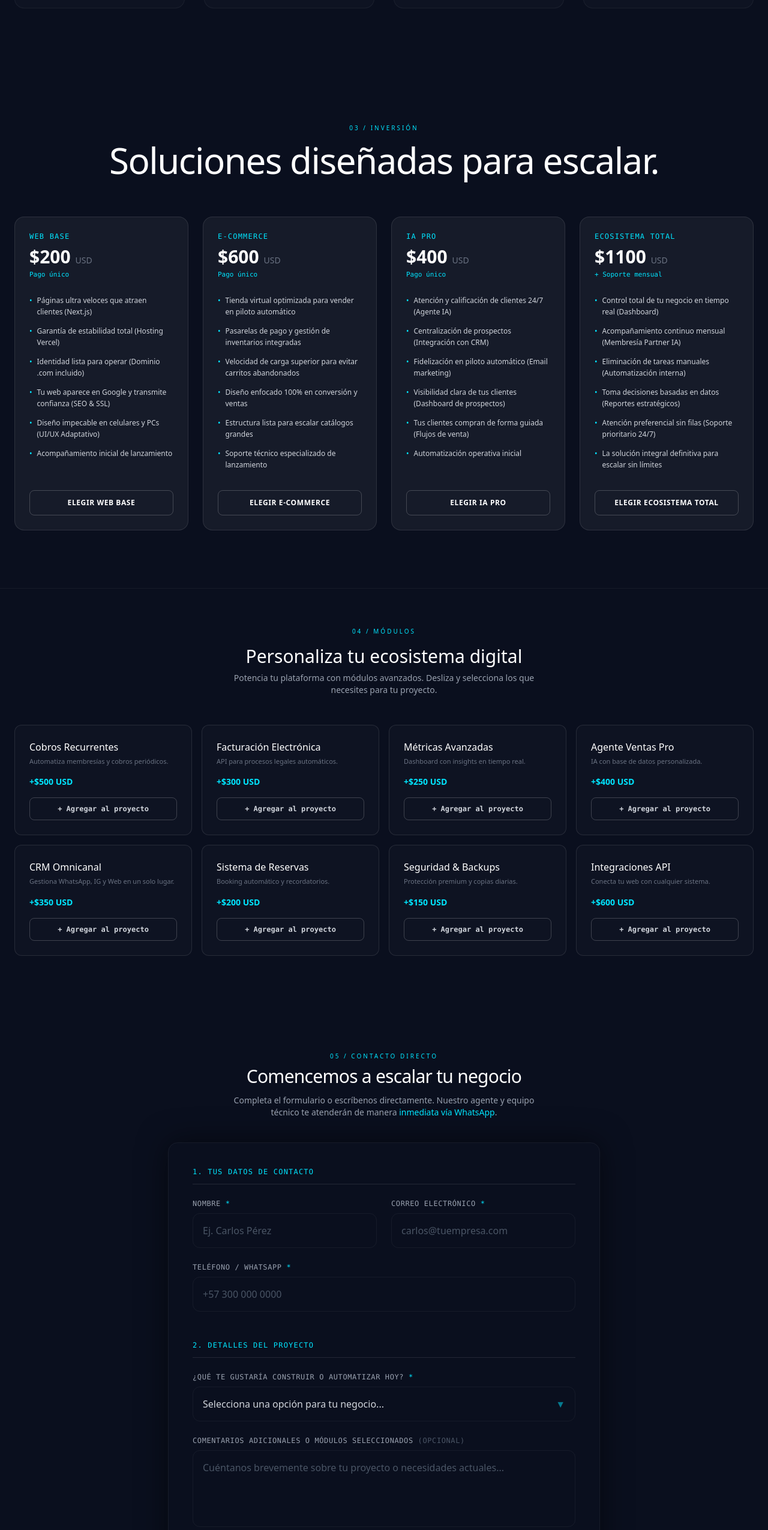
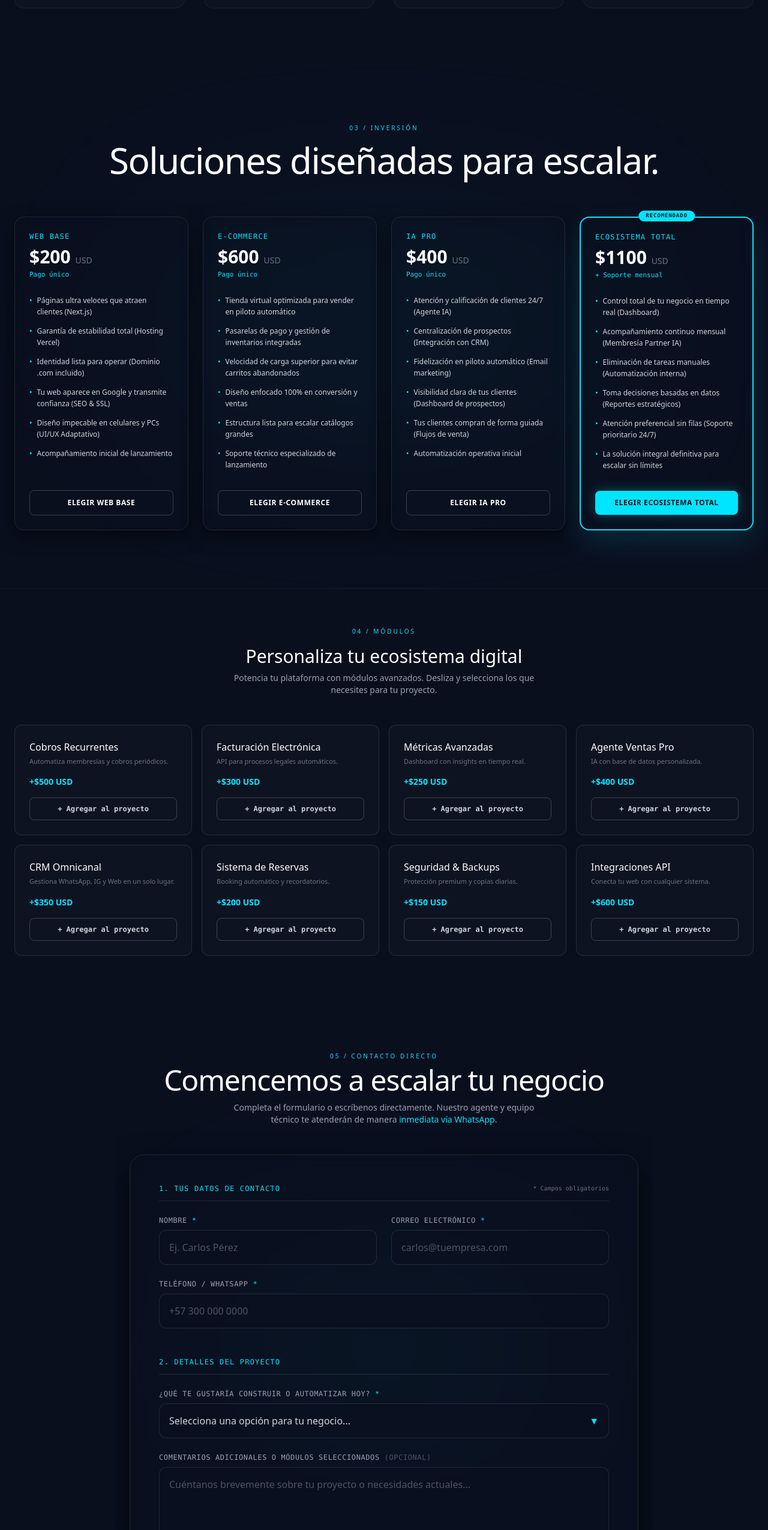
Before and after one commit to AlejoLamg/Sincria-, a Next.js app: page / in a window 1280 px wide. Shown: the part 2276-4826 px from the top of the page at 60% size. Built offline with nearby package versions, Linux system fonts and the light colour scheme.

Commit message:
efecto blur

```diff
--- a/components/layouts/ContactForm.tsx
+++ b/components/layouts/ContactForm.tsx
@@ -2,6 +2,7 @@
 import { useState, useEffect } from "react";
 import { supabase } from "@/lib/supabase";
 import { toast } from "sonner";
+import { motion } from "framer-motion";
 
 export default function ContactForm() {
   const [isOpen, setIsOpen] = useState(false);
@@ -82,27 +83,44 @@ export default function ContactForm() {
   };
 
   return (
-    <section id="contacto" className="max-w-3xl mx-auto px-6 py-24" aria-labelledby="form-heading">
+    <section id="contacto" className="max-w-4xl mx-auto px-6 py-24 relative overflow-hidden" aria-labelledby="form-heading">
+
+      {/* Halo de luz difuminada de fondo para dar profundidad (Blur) */}
+      <div className="absolute top-1/2 left-1/2 -translate-x-1/2 -translate-y-1/2 w-[600px] h-[300px] bg-brand-cyan/5 blur-[150px] pointer-events-none rounded-full" />
 
       {/* SEÑAL DE CONFIANZA Y TIEMPO DE RESPUESTA */}
-      <div className="text-center mb-10">
+      <motion.div
+        initial={{ opacity: 0, y: 20 }}
+        whileInView={{ opacity: 1, y: 0 }}
+        transition={{ duration: 0.8 }}
+        viewport={{ once: true }}
+        className="text-center mb-12 relative z-10"
+      >
         <span className="text-[10px] tracking-[0.3em] text-brand-cyan uppercase mb-2 block">05 / Contacto Directo</span>
-        <h2 id="form-heading" className="text-3xl font-light text-white tracking-tight mb-3">
+        <h2 id="form-heading" className="text-3xl md:text-5xl font-light text-white tracking-tight mb-3">
           Comencemos a escalar tu negocio
         </h2>
         <p className="text-gray-400 text-sm max-w-lg mx-auto">
           Completa el formulario o escríbenos directamente. Nuestro agente y equipo técnico te atenderán de manera <span className="text-brand-cyan font-medium">inmediata vía WhatsApp</span>.
         </p>
-      </div>
+      </motion.div>
 
-      <form className="space-y-8 bg-brand-background p-8 md:p-10 rounded-2xl border border-white/5 shadow-[0_0_50px_rgba(0,0,0,0.5)]" onSubmit={handleSubmit}>
+      <motion.form
+        initial={{ opacity: 0, y: 30 }}
+        whileInView={{ opacity: 1, y: 0 }}
+        transition={{ duration: 0.8, delay: 0.2 }}
+        viewport={{ once: true }}
+        className="space-y-8 bg-brand-surface/40 backdrop-blur-md p-8 md:p-12 rounded-3xl border border-white/10 shadow-[0_20px_50px_rgba(0,0,0,0.7)] relative z-10"
+        onSubmit={handleSubmit}
+      >
 
         {/* BLOQUE 1: DATOS DE CONTACTO */}
         <div className="space-y-6">
-          <div className="border-b border-white/10 pb-3">
+          <div className="border-b border-white/10 pb-3 flex items-center justify-between">
             <h3 className="text-xs font-mono uppercase tracking-widest text-brand-cyan">
               1. Tus Datos de Contacto
             </h3>
+            <span className="text-[10px] font-mono text-gray-500">* Campos obligatorios</span>
           </div>
 
           <div className="grid md:grid-cols-2 gap-6">
@@ -116,7 +134,7 @@ export default function ContactForm() {
                 type="text"
                 placeholder="Ej. Carlos Pérez"
                 required
-                className="w-full bg-brand-surface border border-white/5 p-4 rounded-xl text-gray-300 placeholder-gray-600 focus:border-brand-cyan/50 outline-none transition-all"
+                className="w-full bg-brand-navy/60 border border-white/10 p-4 rounded-xl text-gray-300 placeholder-gray-600 focus:border-brand-cyan focus:ring-1 focus:ring-brand-cyan outline-none transition-all"
               />
             </div>
             <div className="space-y-2">
@@ -129,7 +147,7 @@ export default function ContactForm() {
                 type="email"
                 placeholder="carlos@tuempresa.com"
                 required
-                className="w-full bg-brand-surface border border-white/5 p-4 rounded-xl text-gray-300 placeholder-gray-600 focus:border-brand-cyan/50 outline-none transition-all"
+                className="w-full bg-brand-navy/60 border border-white/10 p-4 rounded-xl text-gray-300 placeholder-gray-600 focus:border-brand-cyan focus:ring-1 focus:ring-brand-cyan outline-none transition-all"
               />
             </div>
           </div>
@@ -144,7 +162,7 @@ export default function ContactForm() {
               type="tel"
               placeholder="+57 300 000 0000"
               required
-              className="w-full bg-brand-surface border border-white/5 p-4 rounded-xl text-gray-300 placeholder-gray-600 focus:border-brand-cyan/50 outline-none transition-all"
+              className="w-full bg-brand-navy/60 border border-white/10 p-4 rounded-xl text-gray-300 placeholder-gray-600 focus:border-brand-cyan focus:ring-1 focus:ring-brand-cyan outline-none transition-all"
             />
           </div>
         </div>
@@ -165,19 +183,19 @@ export default function ContactForm() {
               <button
                 type="button"
                 onClick={() => setIsOpen(!isOpen)}
-                className="w-full bg-brand-surface border border-white/5 p-4 rounded-xl text-gray-300 text-left flex justify-between items-center hover:border-white/10 transition-all focus:outline-none focus:ring-1 focus:ring-brand-cyan/50"
+                className="w-full bg-brand-navy/60 border border-white/10 p-4 rounded-xl text-gray-300 text-left flex justify-between items-center hover:border-brand-cyan/50 transition-all focus:outline-none focus:ring-1 focus:ring-brand-cyan"
               >
                 {selected}
-                <span className="text-brand-cyan/50">▼</span>
+                <span className="text-brand-cyan transition-transform duration-300" style={{ transform: isOpen ? 'rotate(180deg)' : 'rotate(0deg)' }}>▼</span>
               </button>
 
               {isOpen && (
-                <ul className="absolute left-0 w-full mt-2 bg-brand-navy border border-white/20 rounded-xl overflow-hidden z-[100] shadow-[0_0_40px_rgba(0,0,0,0.8)]">
+                <ul className="absolute left-0 w-full mt-2 bg-brand-navy border border-white/20 rounded-xl overflow-hidden z-[100] shadow-[0_10px_40px_rgba(0,0,0,0.9)] backdrop-blur-xl">
                   {options.map((opt) => (
                     <li
                       key={opt}
                       onClick={() => { setSelected(opt); setIsOpen(false); }}
-                      className="p-4 text-gray-300 hover:text-white hover:bg-brand-cyan/10 cursor-pointer transition-colors text-sm"
+                      className="p-4 text-gray-300 hover:text-white hover:bg-brand-cyan/10 cursor-pointer transition-colors text-sm border-b border-white/5 last:border-none"
                     >
                       {opt}
                     </li>
@@ -195,7 +213,7 @@ export default function ContactForm() {
               id="comentarios"
               name="comentarios"
               placeholder="Cuéntanos brevemente sobre tu proyecto o necesidades actuales..."
-              className="w-full bg-brand-surface border border-white/5 p-4 rounded-xl text-gray-300 placeholder-gray-600 focus:border-brand-cyan/50 outline-none transition-all h-32 resize-none"
+              className="w-full bg-brand-navy/60 border border-white/10 p-4 rounded-xl text-gray-300 placeholder-gray-600 focus:border-brand-cyan focus:ring-1 focus:ring-brand-cyan outline-none transition-all h-32 resize-none"
             />
           </div>
         </div>
@@ -211,11 +229,11 @@ export default function ContactForm() {
         <button
           type="submit"
           disabled={loading}
-          className="w-full py-4 bg-brand-cyan text-brand-navy font-mono text-xs tracking-widest font-bold rounded-xl hover:bg-white transition-all disabled:opacity-50 cursor-pointer"
+          className="w-full py-4 bg-brand-cyan text-brand-navy font-mono text-xs tracking-widest font-bold rounded-xl hover:bg-white transition-all shadow-[0_0_25px_rgba(0,229,255,0.25)] hover:shadow-[0_0_35px_rgba(0,255,255,0.4)] disabled:opacity-50 cursor-pointer active:scale-[0.99]"
         >
           {loading ? "Iniciando proyecto..." : "Iniciar Proyecto"}
         </button>
-      </form>
+      </motion.form>
     </section>
   );
 }
--- a/components/layouts/PricingSection.tsx
+++ b/components/layouts/PricingSection.tsx
@@ -47,6 +47,7 @@ export default function PricingSection() {
       name: "ECOSISTEMA TOTAL",
       price: "1100",
       billing: "+ Soporte mensual",
+      popular: true, // Destacamos este como la opción más robusta
       features: [
         "Control total de tu negocio en tiempo real (Dashboard)",
         "Acompañamiento continuo mensual (Membresía Partner IA)",
@@ -59,9 +60,13 @@ export default function PricingSection() {
   ];
 
   return (
-    // 1. Semantic <section>
-    <section id="planes" className="py-24 bg-brand-navy" aria-label="Planes de inversión">
-      <div className="max-w-7xl mx-auto px-6">
+    // 1. Semantic <section> con un sutil gradiente de profundidad de fondo
+    <section id="planes" className="py-24 bg-brand-navy relative overflow-hidden" aria-label="Planes de inversión">
+
+      {/* Halo de luz difuminada (Blur de fondo) para dar profundidad */}
+      <div className="absolute top-1/2 left-1/2 -translate-x-1/2 -translate-y-1/2 w-[800px] h-[300px] bg-brand-cyan/5 blur-[140px] pointer-events-none rounded-full" />
+
+      <div className="max-w-7xl mx-auto px-6 relative z-10">
         <motion.div
           initial={{ opacity: 0, y: 20 }}
           whileInView={{ opacity: 1, y: 0 }}
@@ -70,14 +75,13 @@ export default function PricingSection() {
           className="text-center mb-16"
         >
           <span className="text-[10px] tracking-[0.3em] text-brand-cyan uppercase mb-4 block">03 / Inversión</span>
-          {/* H2 para SEO de servicios */}
           <h2 className="text-4xl md:text-6xl font-light text-white tracking-tight">
             Soluciones diseñadas para escalar.
           </h2>
         </motion.div>
 
         {/* 2. Lista semántica adaptada a 4 columnas */}
-        <ul className="grid md:grid-cols-2 lg:grid-cols-4 gap-6" role="list">
+        <ul className="grid md:grid-cols-2 lg:grid-cols-4 gap-6 items-stretch" role="list">
           {plans.map((plan, index) => (
             <motion.li
               key={plan.name}
@@ -85,8 +89,18 @@ export default function PricingSection() {
               whileInView={{ opacity: 1, y: 0 }}
               transition={{ duration: 0.6, delay: index * 0.15 }}
               viewport={{ once: true }}
-              className="p-6 border border-white/10 rounded-2xl bg-white/5 flex flex-col justify-between hover:border-brand-cyan/50 transition-all group list-none"
+              className={`p-6 rounded-2xl flex flex-col justify-between transition-all duration-300 list-none group relative ${
+                plan.popular
+                  ? "bg-brand-surface/90 border-2 border-brand-cyan shadow-[0_20px_50px_rgba(0,229,255,0.12)] hover:-translate-y-2"
+                  : "bg-brand-surface/40 backdrop-blur-sm border border-white/10 shadow-[0_10px_30px_rgba(0,0,0,0.5)] hover:-translate-y-1.5 hover:border-brand-cyan/40 hover:shadow-[0_15px_40px_rgba(0,0,0,0.7)]"
+              }`}
             >
+              {plan.popular && (
+                <span className="absolute -top-3 left-1/2 -translate-x-1/2 px-3 py-0.5 bg-brand-cyan text-brand-navy font-mono text-[9px] tracking-widest font-bold rounded-full uppercase shadow-lg">
+                  Recomendado
+                </span>
+              )}
+
               {/* 3. Article para cada unidad de servicio */}
               <article className="flex flex-col h-full justify-between">
                 <div>
@@ -109,7 +123,7 @@ export default function PricingSection() {
                   </ul>
                 </div>
 
-                {/* 4. Botón interactivo que selecciona el plan y desplaza al formulario */}
+                {/* 4. Botón interactivo */}
                 <button
                   type="button"
                   onClick={() => {
@@ -123,7 +137,11 @@ export default function PricingSection() {
                     window.dispatchEvent(new CustomEvent('selectPlan', { detail: optionMap[plan.name] }));
                     document.getElementById('contacto')?.scrollIntoView({ behavior: 'smooth' });
                   }}
-                  className="block text-center w-full py-3 border border-white/20 rounded-lg text-white hover:bg-brand-cyan hover:text-brand-navy transition-all font-bold text-xs tracking-wider group-hover:border-brand-cyan cursor-pointer"
+                  className={`block text-center w-full py-3 rounded-lg transition-all font-bold text-xs tracking-wider cursor-pointer ${
+                    plan.popular
+                      ? "bg-brand-cyan text-brand-navy hover:bg-white shadow-[0_0_20px_rgba(0,229,255,0.3)]"
+                      : "border border-white/20 text-white hover:bg-brand-cyan hover:text-brand-navy hover:border-brand-cyan"
+                  }`}
                 >
                   ELEGIR {plan.name}
                 </button>
```
